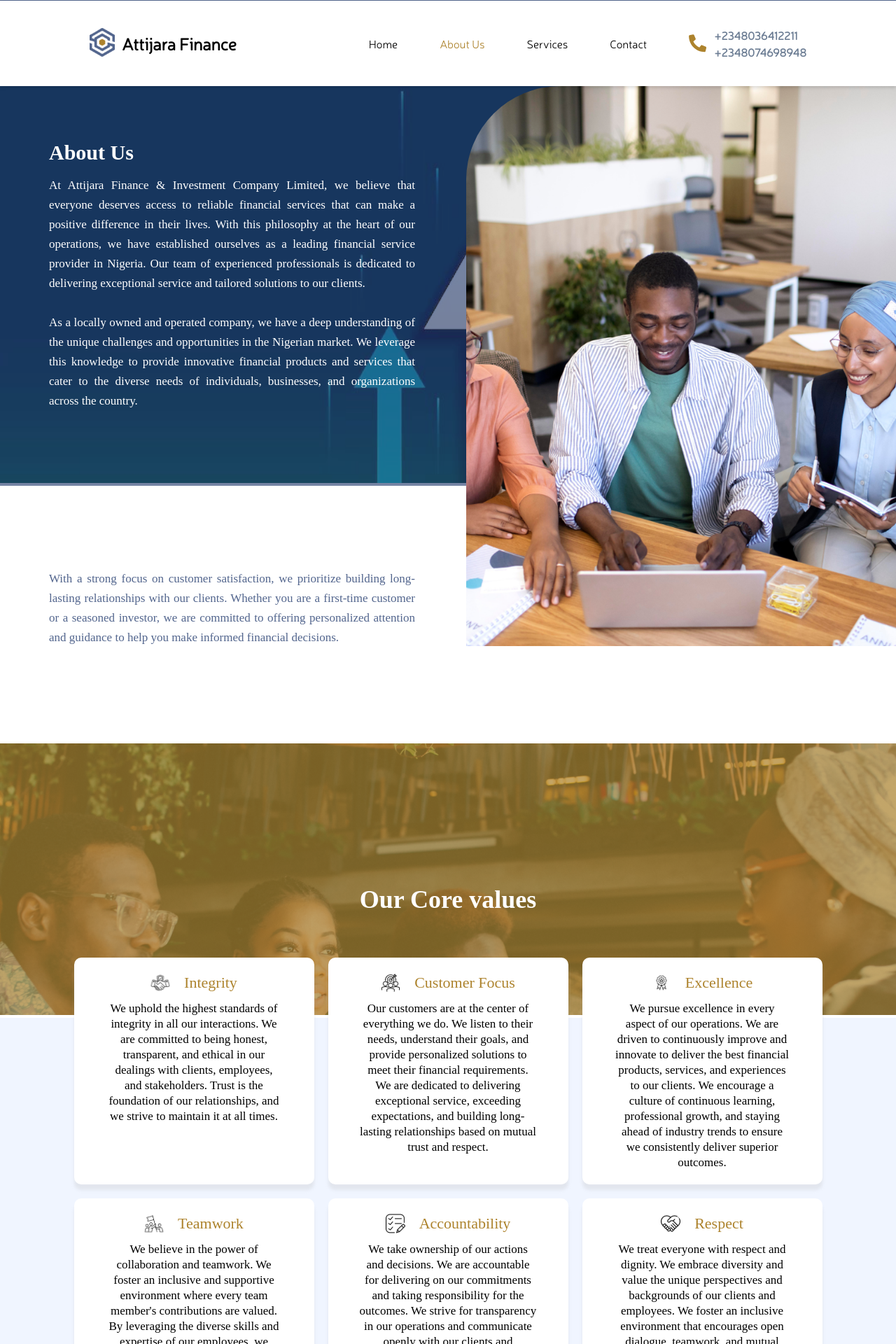
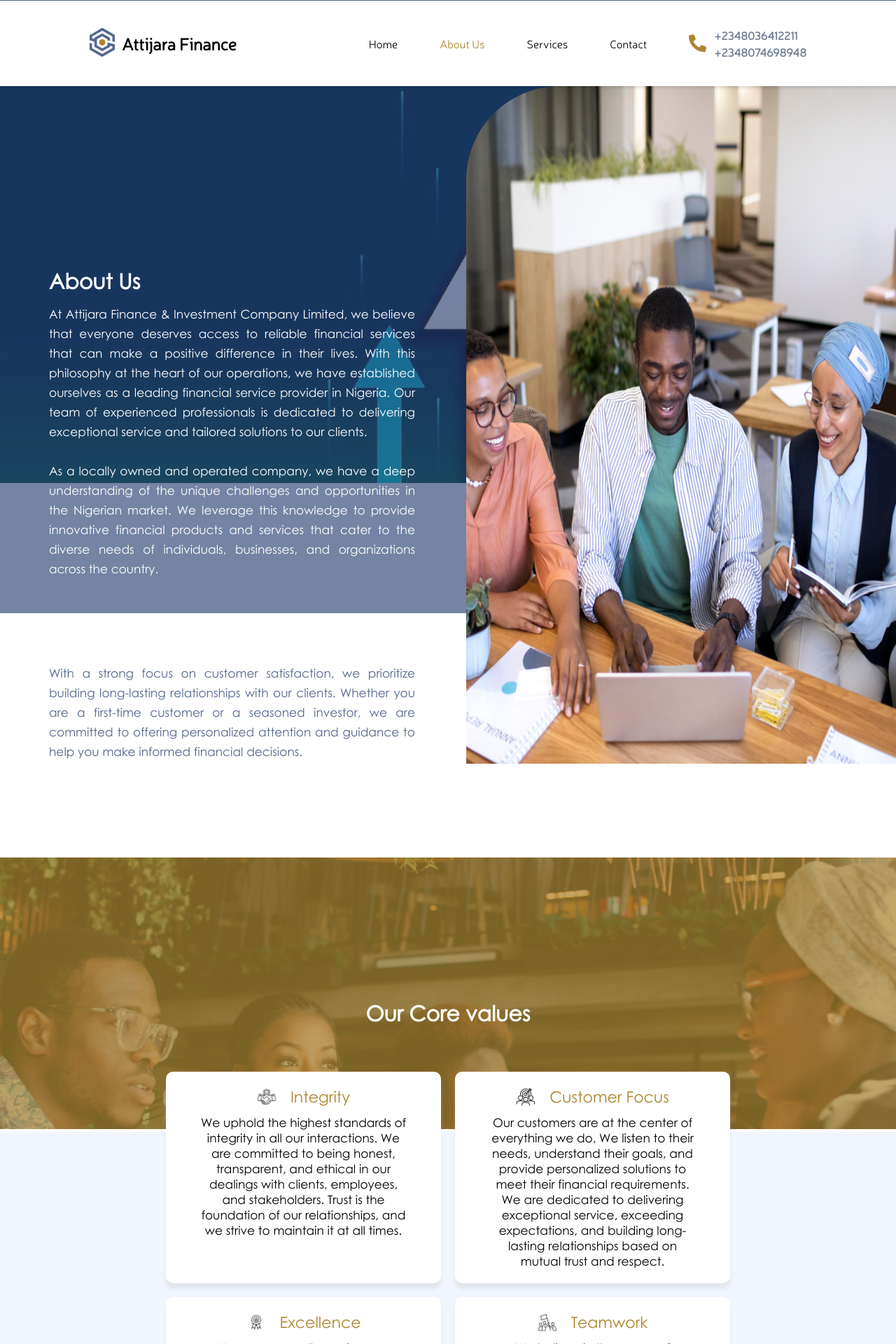
Before and after one commit to marketintelsolutions/attijara, a React (Create React App) app: page /about in a window 1280 px wide. Shown: the part 40-1960 px from the top of the page at 70% size. Built offline with nearby package versions, Linux system fonts and the light colour scheme.

Commit message:
changes in about

```diff
--- a/src/styles/index.css
+++ b/src/styles/index.css
@@ -25,9 +25,19 @@ body,
     url("../assets/fonts/Neris-ThinItalic.otf") format("opentype"),
     url("../assets/fonts/Century\ Gothic.ttf") format("truetype"),
     url("../assets/fonts/CenturyGothic.ttf") format("truetype"),
-    url("../assets/fonts/GOTHIC.TTF") format("truetype"),
-    url("../assets/fonts/GOTHICB.TTF") format("truetype"),
-    url("../assets/fonts/GOTHICB0.TTF") format("truetype"),
-    url("../assets/fonts/GOTHICBI.TTF") format("truetype"),
-    url("../assets/fonts/GOTHICI.TTF") format("truetype");
+    url("../assets/fonts/GOTHIC.ttf") format("truetype"),
+    url("../assets/fonts/GOTHICB.ttf") format("truetype"),
+    url("../assets/fonts/GOTHICB0.ttf") format("truetype"),
+    url("../assets/fonts/GOTHICBI.ttf") format("truetype"),
+    url("../assets/fonts/GOTHICI.ttf") format("truetype");
 }
+@font-face {
+  font-family: "Century Gothic";
+  src: url("../assets/fonts/Century\ Gothic.ttf") format("truetype"),
+    url("../assets/fonts/CenturyGothic.ttf") format("truetype"),
+    url("../assets/fonts/GOTHIC.ttf") format("truetype"),
+    url("../assets/fonts/GOTHICB.ttf") format("truetype"),
+    url("../assets/fonts/GOTHICB0.ttf") format("truetype"),
+    url("../assets/fonts/GOTHICBI.ttf") format("truetype"),
+    url("../assets/fonts/GOTHICI.ttf") format("truetype");
+}
--- a/src/styles/modules/_about.scss
+++ b/src/styles/modules/_about.scss
@@ -19,6 +19,7 @@
         width: 75%;
         // border: 2px solid red;
         position: relative;
+        height: 753px;
 
         @media (max-width: $breakpoint-tablet) {
           width: 100%;
@@ -59,7 +60,7 @@
         // margin: 0 auto;
         // border: 2px solid white;
         // top: 366px;
-        bottom: 107px;
+        bottom: 49px;
         // margin: 366px 107px;
         width: 100%;
         padding: 0 3.9rem;
@@ -84,7 +85,7 @@
           & h2 {
             font-family: "Century Gothic";
             font-style: normal;
-            font-weight: 600;
+            font-weight: 700;
             font-size: 30px;
             line-height: 46px;
             display: flex;
@@ -132,10 +133,10 @@
       width: 48%;
       //   height: 989px;
       max-width: 918px;
-      max-height: 989px;
+      // max-height: 989px;
       // border: 2px solid red;
       // width: 670px;
-      height: 800px;
+      // height: 800px;
 
       @media (max-width: $breakpoint-large) {
         width: 100%;
@@ -144,7 +145,7 @@
         height: fit-content;
       }
       @media (max-width: $breakpoint-tablet) {
-        transform: translateY(-170px);
+        transform: translateY(-30px);
         height: 15rem;
       }
 
@@ -152,10 +153,11 @@
         width: 100%;
         // height: 989px;
         // height: 90%;
-        object-fit: cover;
+        // object-fit: cover;
         // width: 51%;
         // width: 670px;
-        height: 800px;
+        height: 968px;
+        // height: 100%;
         border-radius: 134px 0px 0px 0px;
 
         @media (max-width: $breakpoint-tablet) {
@@ -184,13 +186,14 @@
   & .content {
     max-width: var(--max-width);
     margin: 0 auto 137px;
-    padding-top: 91px;
+    padding-top: 44px;
     // border: 2px solid red;
 
     @media (max-width: $breakpoint-large) {
       padding: 0 2.5rem;
     }
     @media (max-width: $breakpoint-tablet) {
+      padding-top: 94px;
     }
 
     & p {
@@ -271,7 +274,8 @@
       }
 
       & .content {
-        max-width: var(--max-width);
+        // max-width: var(--max-width);
+        padding: 0 50px;
         margin: 0 auto;
         // border: 2px solid red;
         display: flex;
@@ -289,12 +293,12 @@
           font-family: "Century Gothic";
           font-style: normal;
           font-weight: 600;
-          font-size: 36px;
+          font-size: 30px;
           line-height: 46px;
           color: #ffffff;
 
           @media (max-width: $breakpoint-large) {
-            font-size: 30px;
+            font-size: 28px;
           }
           @media (max-width: $breakpoint-tablet) {
             font-size: 25px;
@@ -307,9 +311,6 @@
           flex-wrap: wrap;
           gap: 20px;
           justify-content: center;
-          // align-items: center;
-          // grid-auto-rows: auto;
-          // border: 2px solid red;
 
           @media (max-width: $breakpoint-large) {
             width: 100%;
@@ -325,7 +326,7 @@
             background: #ffffff;
             box-shadow: 0px 8px 4px rgba(189, 186, 186, 0.25);
             border-radius: 10px;
-            max-width: 343px;
+            max-width: 393px;
 
             @media (max-width: $breakpoint-tablet) {
               padding: 15px 25px;
@@ -407,8 +408,8 @@
     & h1 {
       font-family: "Century Gothic";
       font-style: normal;
-      font-weight: 600;
-      font-size: 36px;
+      font-weight: 700;
+      font-size: 30px;
       line-height: 46px;
       text-align: center;
       color: #ad832d;
@@ -417,14 +418,14 @@
     & h2 {
       font-family: "Century Gothic";
       font-style: normal;
-      font-weight: 600;
-      font-size: 36px;
+      font-weight: 700;
+      font-size: 30px;
       line-height: 46px;
       text-align: center;
       color: #52658d;
 
       @media (max-width: $breakpoint-large) {
-        font-size: 30px;
+        font-size: 38px;
       }
       @media (max-width: $breakpoint-tablet) {
         font-size: 25px;
@@ -462,8 +463,11 @@
       }
 
       & .item {
+        min-width: 369px;
         & .image {
           border-radius: 90px 0px 0px 0px;
+          display: flex;
+          justify-content: center;
         }
 
         & .text {
@@ -477,7 +481,7 @@
             font-family: "Century Gothic";
             font-style: normal;
             font-weight: 700;
-            font-size: 17px;
+            font-size: 16px;
             line-height: 24px;
             text-align: center;
             color: #52658d;
```
